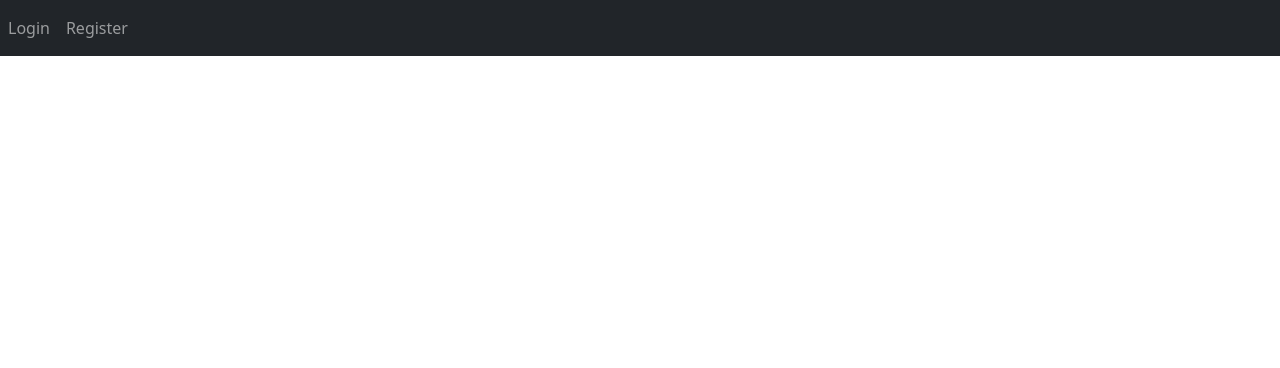
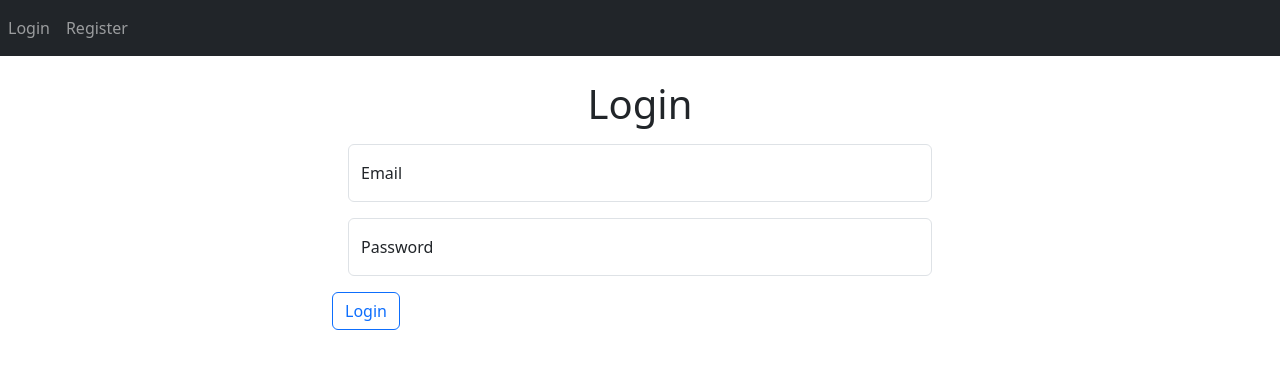
Before and after one commit to EchoOuO/react-music-platform, a React (Create React App) app: page /login in a window 1280 px wide. Shown: the top 368 px of the page. Built offline with nearby package versions, Linux system fonts and the light colour scheme.

Commit message:
add register

```diff
--- a/src/App.js
+++ b/src/App.js
@@ -13,6 +13,7 @@ import Login from "./pages/Login";
 function App() {
   // Log in & display links in nav bar
   const [key, setKey] = useState(null);
+
   const authMenu = [
     { url: "/", text: "Home" },
     { url: "/userpage", text: "User Page" },
@@ -79,7 +80,7 @@ function App() {
       <Routes>
         <Route
           path="/"
-          element={<Links menu={key !== null ? authMenu : noAuthMenu} />}
+          element={<Links menu={(key !== null )? authMenu : noAuthMenu} />}
         >
           <Route
             index
--- a/src/http-common.js
+++ b/src/http-common.js
@@ -1,4 +1,5 @@
 import axios from "axios";
+
 export default axios.create({
   baseURL: "http://localhost:3000/",
 });
--- a/src/pages/Login.js
+++ b/src/pages/Login.js
@@ -1,3 +1,21 @@
-export default function Login(){
+import Formcompo from "./components/Formcompo";
 
+export default function Login() {
+  const elements = [
+    { name: "email", type: "email", text: "Email", req: true },
+    { name: "pass", type: "password", text: "Password", req: true },
+  ];
+
+  const buttons = [{ type: "submit", text: "Login" }];
+
+  return (
+    <>
+      <div className="row justify-content-center align-items-center g-2 m-3">
+        <div className="col-6 ">
+          <h1 className="text-center">Login</h1>
+          <Formcompo elements={elements} buttons={buttons} />
+        </div>
+      </div>
+    </>
+  );
 }
--- a/src/pages/Register.js
+++ b/src/pages/Register.js
@@ -1,4 +1,5 @@
 import Formcompo from "./components/Formcompo";
+import PostService from "../services/PostService";
 
 export default function Register() {
   const elements = [
@@ -8,13 +9,24 @@ export default function Register() {
     { name: "pass", type: "password", text: "Password", req: true },
   ];
 
-  const userType = [
-    {value: "user"},
-    {value: "staff"},
-    {value: "admin"},
-  ]
+  const userType = [{ value: "user" }, { value: "artist" }];
 
   const buttons = [{ type: "submit", text: "Register" }];
+
+  const submitHandler = (e) => {
+    e.preventDefault();
+    const regData = new FormData(e.target);
+    PostService.reg(regData).then(
+      (response) => {
+        if (response.status === 200) {
+          console.log(regData);
+        }
+      },
+      (rej) => {
+        console.log(rej);
+      }
+    );
+  };
 
 
   return (
@@ -22,7 +34,13 @@ export default function Register() {
       <div className="row justify-content-center align-items-center g-2 m-3">
         <div className="col-6 ">
           <h1 className="text-center">Sign Up</h1>
-          <Formcompo elements={elements} type={userType} buttons={buttons}/>
+          <Formcompo
+            elements={elements}
+            type={userType}
+            buttons={buttons}
+            submit={submitHandler}
+          />
+
         </div>
       </div>
     </>
--- a/src/pages/components/Formcompo.js
+++ b/src/pages/components/Formcompo.js
@@ -1,6 +1,6 @@
 export default function Formcompo(props) {
   return (
-    <form>
+    <form onSubmit={props.submit}>
       {props.elements.map((element, idx) => {
         return (
           // input
@@ -17,15 +17,19 @@ export default function Formcompo(props) {
         );
       })}
 
-      {/* user type */}
-          <select class="form-select m-3">
-            <option selected>User Type</option>
-            {props.type.map((type, idx) => {
-              return (
-                <option>{type.value}</option>
-              );
-            })}
-          </select>
+      {/* user type (for register) */}
+      {props.type && ( //check if type exist
+        <select className="form-select m-3">
+          <option defaultValue>User Type</option>
+          {props.type.map((type, idx) => {
+            return (
+              <option key={idx} value={type.value}>
+                {type.value}
+              </option>
+            );
+          })}
+        </select>
+      )}
 
       {/* button */}
       {props.buttons.map((btnElement, idx) => {
--- a/src/services/FileService.js
+++ b/src/services/FileService.js
@@ -1,4 +1,5 @@
 import http from "../http-common";
+
 class FileService {
   read(fileName) {
     return http.get(`/data/${fileName}.json`);
--- /dev/null
+++ b/src/services/PostService.js
@@ -0,0 +1,11 @@
+import http from "../http-common";
+
+class PostService {
+  //register
+  reg(regData) {
+    return http.post("/reg", regData);
+  }
+}
+
+
+export default new PostService();
```
